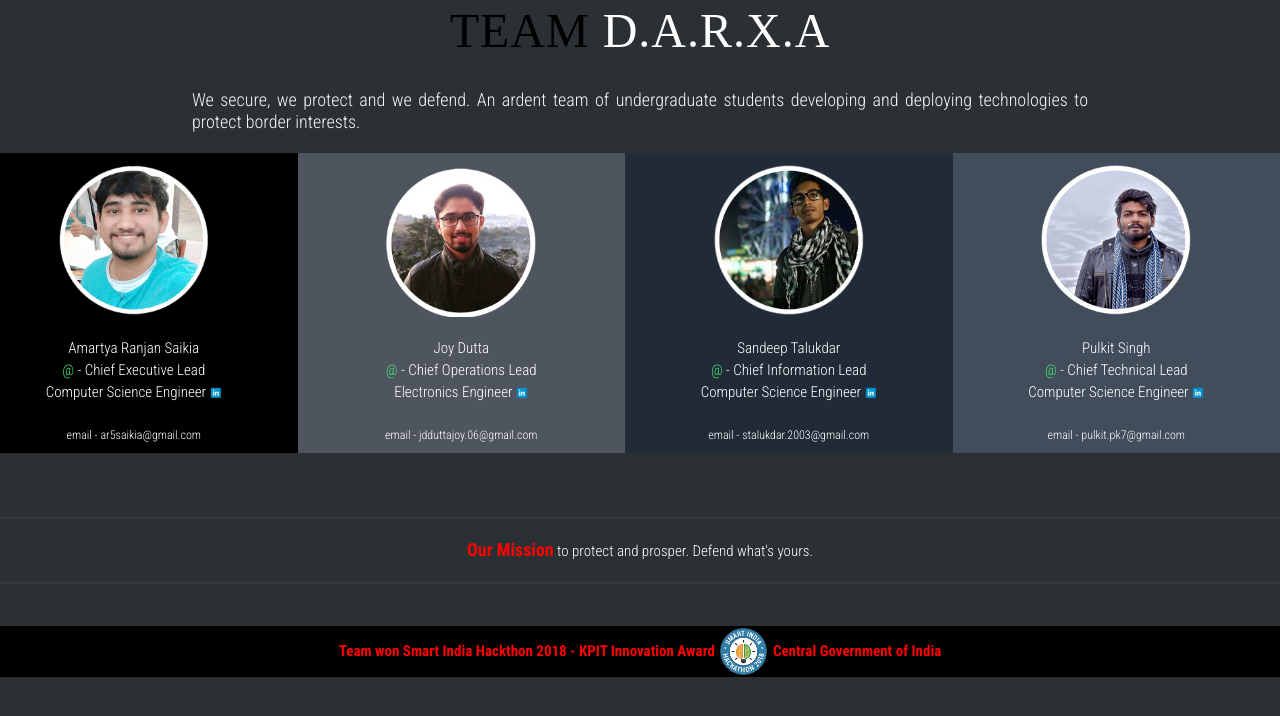
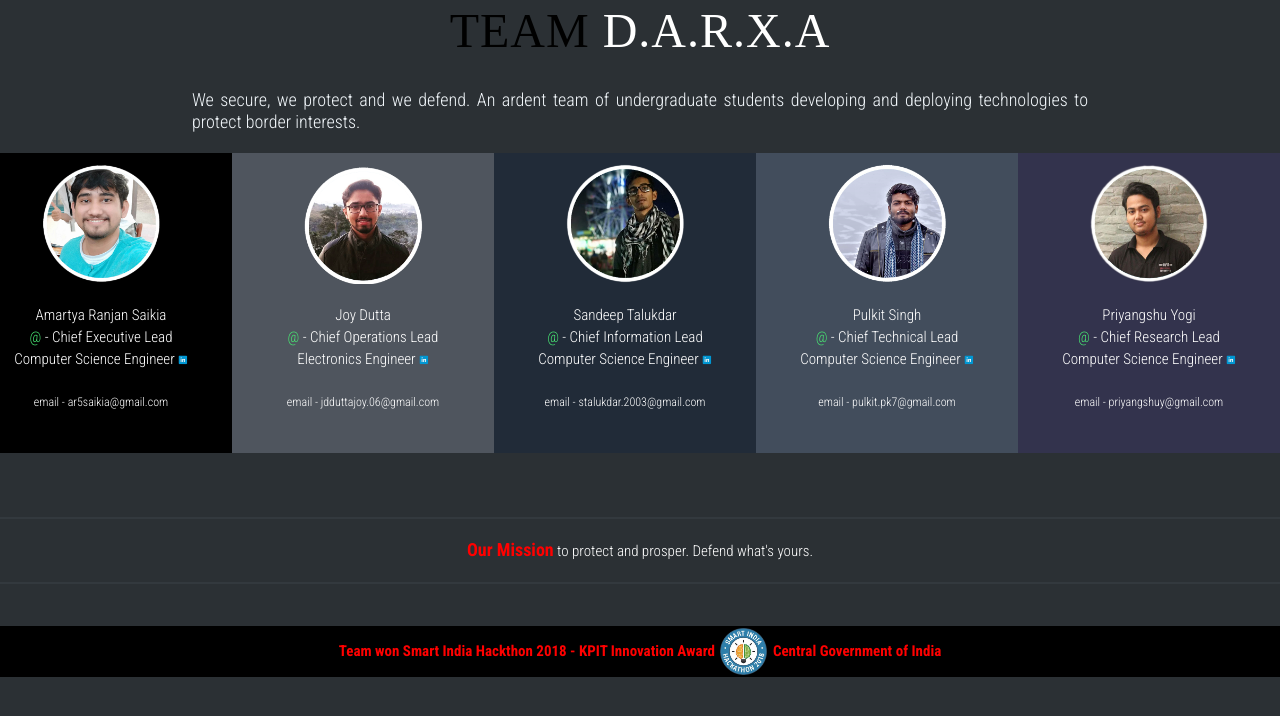
Before and after one commit to darxa/darxa.github.io, a plain HTML site: page team.html in a window 1280 px wide. Drawn offline with Linux system fonts and the light colour scheme; a web font is replaced by a local one.

Commit message:
team update

```diff
--- a/team.html
+++ b/team.html
@@ -89,6 +89,18 @@ p.padding2 {
     </p>
     <a class="padding2" href="pulkit.pk7@gmail.com"> email - pulkit.pk7@gmail.com</a></center>
   </div>
+  <div class="column" style="background-color:#33334d;">
+    <center><img src="./img/team/pyogi.png" alt="Priyangshu Yogi" width=50% height=50%>
+    <p>
+
+      <a href="https://www.linkedin.com/in/pulkitpk7/">Priyangshu Yogi</a><br />
+      <a><font color=#48e873>@</font> - Chief Research Lead </a><br />
+      <a>Computer Science Engineer </a><a href="https://www.linkedin.com/in/priyangshu-yogi-9982aa13a/" target="_blank"><img src="./img/in.png" height=4% width=4%></a><br />
+
+
+    </p>
+    <a class="padding2" href="pulkit.pk7@gmail.com"> email - priyangshuy@gmail.com</a></center>
+  </div>
 </div>
 <br /><br />
 <hr>
```
Also changed, not shown: img/team/pyogi.png (added).
